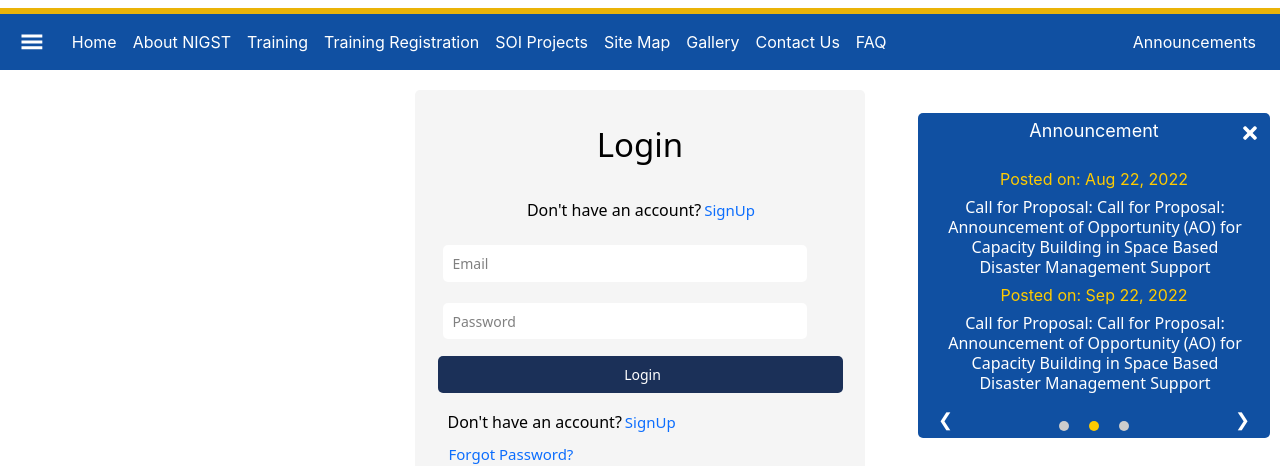
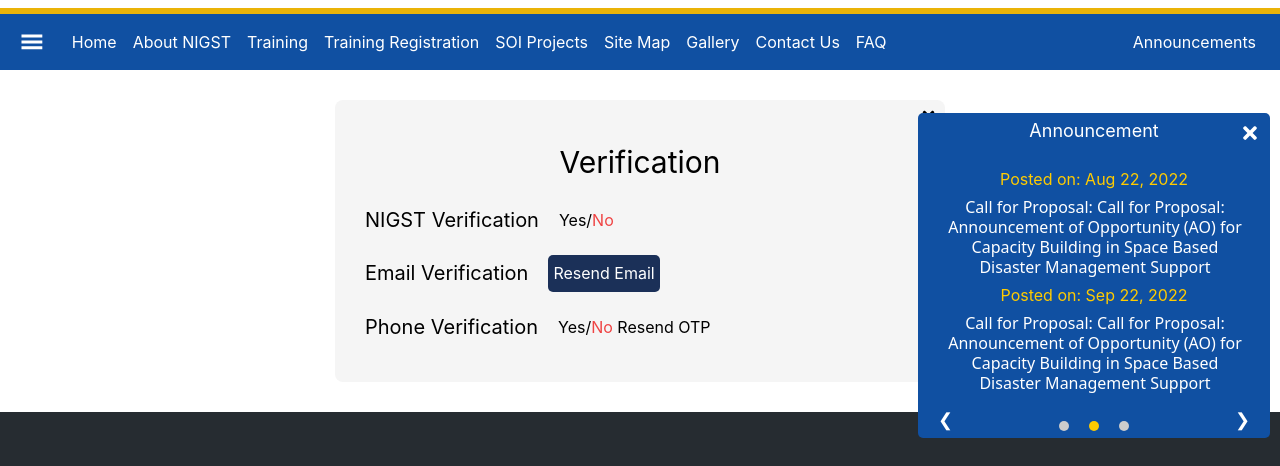
Before and after one commit to PAULPHOENIX555/nigst_port-new-repo, a React (Create React App) app: page /#/verification in a window 1280 px wide. Before the commit this address led to /#/login. Shown: the part 132-598 px from the top of the page. Built offline with nearby package versions, Linux system fonts and the light colour scheme; no server answers; sample sign-in values are in the browser's storage.

Commit message:
new css verifiaction

```diff
--- a/src/Dashboard/VerificationPage.js
+++ b/src/Dashboard/VerificationPage.js
@@ -68,11 +68,11 @@ export default function VerificationPage() {
       };
     return (
         <div style={mainDivStyle}>
-            <form className="relative" style={{display:"flex",flexDirection:"column",justifyContent:"center",width:"fit-content",border:"3px solid grey",padding:"30px",backgroundColor:"#f5f5f5"}}>
-            <button style={{ position: "absolute", top: "1px",right: "1px"}} onClick={handleCloseButtonClick}>
+            <form className="relative" style={{display:"flex",flexDirection:"column",justifyContent:"center",borderRadius:"8px",width:"50%",padding:"30px",backgroundColor:"#f5f5f5"}}>
+            <button style={{ position: "absolute", top: "8px",right: "8px"}} onClick={handleCloseButtonClick}>
             <FaTimes size={17} />
         </button>
-            <h3 style={{textAlign:"center",fontSize:"30px"}}>Verification Page</h3>
+            <h3 style={{textAlign:"center",fontSize:"30px",margin:"10px"}}>Verification</h3>
                 <div style={{display:"flex" , alignItems:"center" , margin:"10px 0px"}}>
                 <span style={{fontSize:"20px"}}>NIGST Verification</span>
                 {verificationState.admin_verified ? <button className="mx-5"><span className="text-green-500">Yes</span>/No</button> : <><button className="mx-5">Yes/<span className="text-red-500">No</span></button></>}
```
Also changed, not shown: 8 other files (tests, documents, lock files or other folders).
